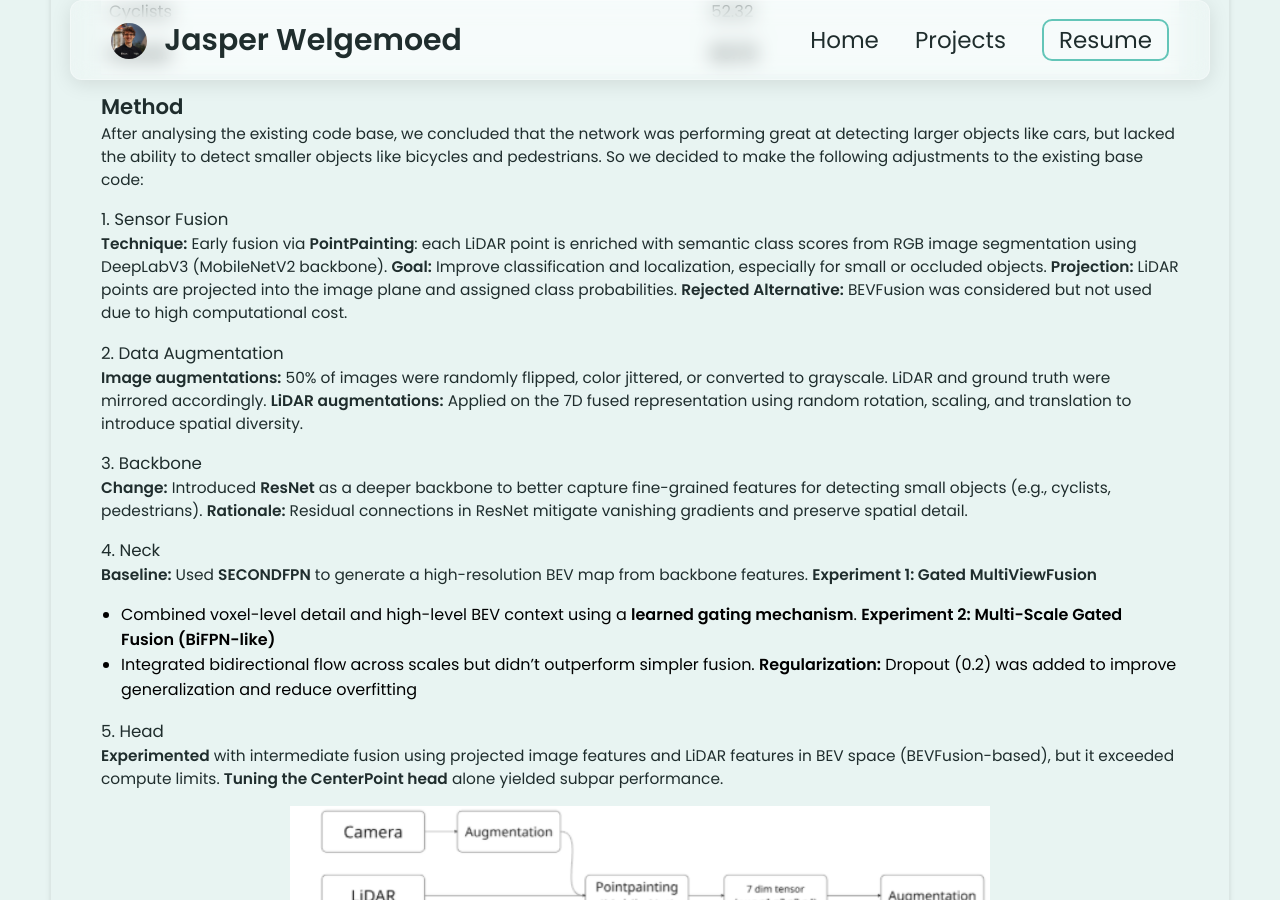
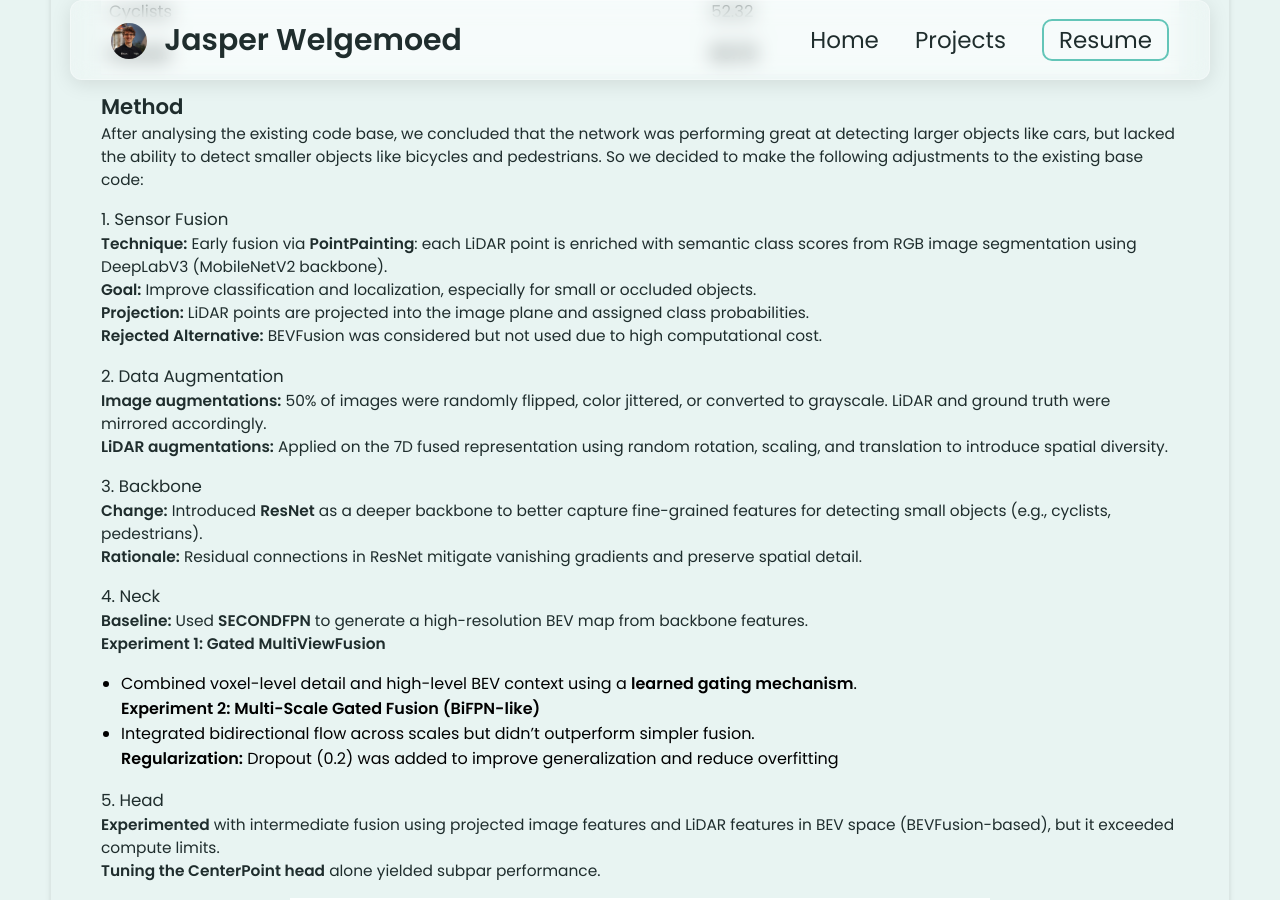
Before and after one commit to jasperwelgemoed/jasperwelgemoed.github.io, a Jekyll site: the page built from _projects/CenterpointProject/index.md, in a window 1280 px wide and 900 px high, scrolled down 1225 px. Built offline with Jekyll 4.4.1, drawn with Linux system fonts in a browser that asks for light colours.

Commit message:
Update index.md

```diff
--- a/_projects/CenterpointProject/index.md
+++ b/_projects/CenterpointProject/index.md
@@ -68,30 +68,30 @@
 After analysing the existing code base, we concluded that the network was performing great at detecting larger objects like cars, but lacked the ability to detect smaller objects like bicycles and pedestrians. So we decided to make the following adjustments to the existing base code:
 
 ### 1. Sensor Fusion
-**Technique:** Early fusion via **PointPainting**: each LiDAR point is enriched with semantic class scores from RGB image segmentation using DeepLabV3 (MobileNetV2 backbone).
-**Goal:** Improve classification and localization, especially for small or occluded objects.
-**Projection:** LiDAR points are projected into the image plane and assigned class probabilities.
-**Rejected Alternative:** BEVFusion was considered but not used due to high computational cost.
+**Technique:** Early fusion via **PointPainting**: each LiDAR point is enriched with semantic class scores from RGB image segmentation using DeepLabV3 (MobileNetV2 backbone). <br>
+**Goal:** Improve classification and localization, especially for small or occluded objects. <br>
+**Projection:** LiDAR points are projected into the image plane and assigned class probabilities. <br>
+**Rejected Alternative:** BEVFusion was considered but not used due to high computational cost. <br>
 
 ### 2. Data Augmentation
-**Image augmentations:** 50% of images were randomly flipped, color jittered, or converted to grayscale. LiDAR and ground truth were mirrored accordingly.
-**LiDAR augmentations:** Applied on the 7D fused representation using random rotation, scaling, and translation to introduce spatial diversity.
+**Image augmentations:** 50% of images were randomly flipped, color jittered, or converted to grayscale. LiDAR and ground truth were mirrored accordingly. <br>
+**LiDAR augmentations:** Applied on the 7D fused representation using random rotation, scaling, and translation to introduce spatial diversity. <br>
 
 ### 3. Backbone
-**Change:** Introduced **ResNet** as a deeper backbone to better capture fine-grained features for detecting small objects (e.g., cyclists, pedestrians).
-**Rationale:** Residual connections in ResNet mitigate vanishing gradients and preserve spatial detail.
+**Change:** Introduced **ResNet** as a deeper backbone to better capture fine-grained features for detecting small objects (e.g., cyclists, pedestrians). <br>
+**Rationale:** Residual connections in ResNet mitigate vanishing gradients and preserve spatial detail. <br>
 
 ### 4. Neck
-**Baseline:** Used **SECONDFPN** to generate a high-resolution BEV map from backbone features.
-**Experiment 1: Gated MultiViewFusion**
-  - Combined voxel-level detail and high-level BEV context using a **learned gating mechanism**.
-**Experiment 2: Multi-Scale Gated Fusion (BiFPN-like)**
-  - Integrated bidirectional flow across scales but didn’t outperform simpler fusion.
-**Regularization:** Dropout (0.2) was added to improve generalization and reduce overfitting
+**Baseline:** Used **SECONDFPN** to generate a high-resolution BEV map from backbone features. <br>
+**Experiment 1: Gated MultiViewFusion** <br>
+  - Combined voxel-level detail and high-level BEV context using a **learned gating mechanism**. <br>
+**Experiment 2: Multi-Scale Gated Fusion (BiFPN-like)** <br>
+  - Integrated bidirectional flow across scales but didn’t outperform simpler fusion. <br>
+**Regularization:** Dropout (0.2) was added to improve generalization and reduce overfitting <br>
 
 ### 5. Head
-**Experimented** with intermediate fusion using projected image features and LiDAR features in BEV space (BEVFusion-based), but it exceeded compute limits.
-**Tuning the CenterPoint head** alone yielded subpar performance.
+**Experimented** with intermediate fusion using projected image features and LiDAR features in BEV space (BEVFusion-based), but it exceeded compute limits. <br>
+**Tuning the CenterPoint head** alone yielded subpar performance. <br>
 
 <div style="display: flex; gap: 10px; justify-content: center; align-items: flex-start;">
 
```
